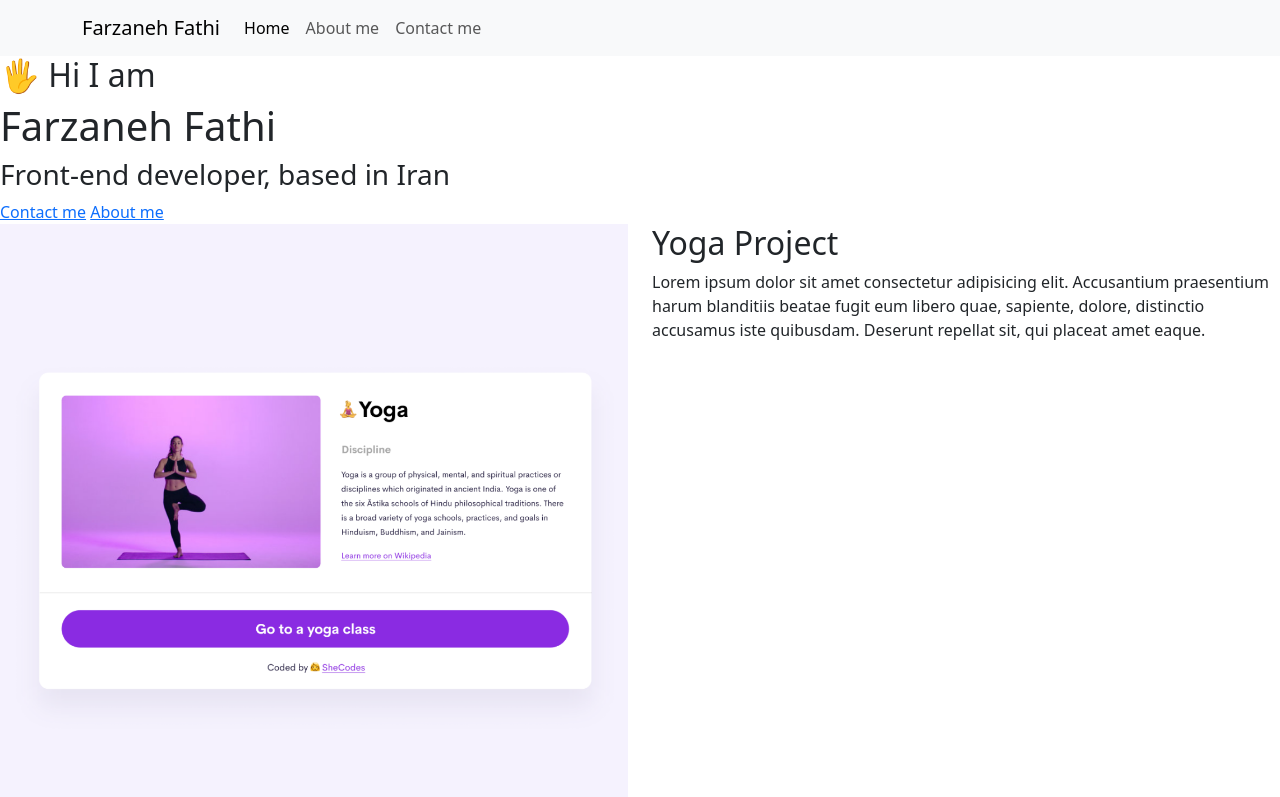
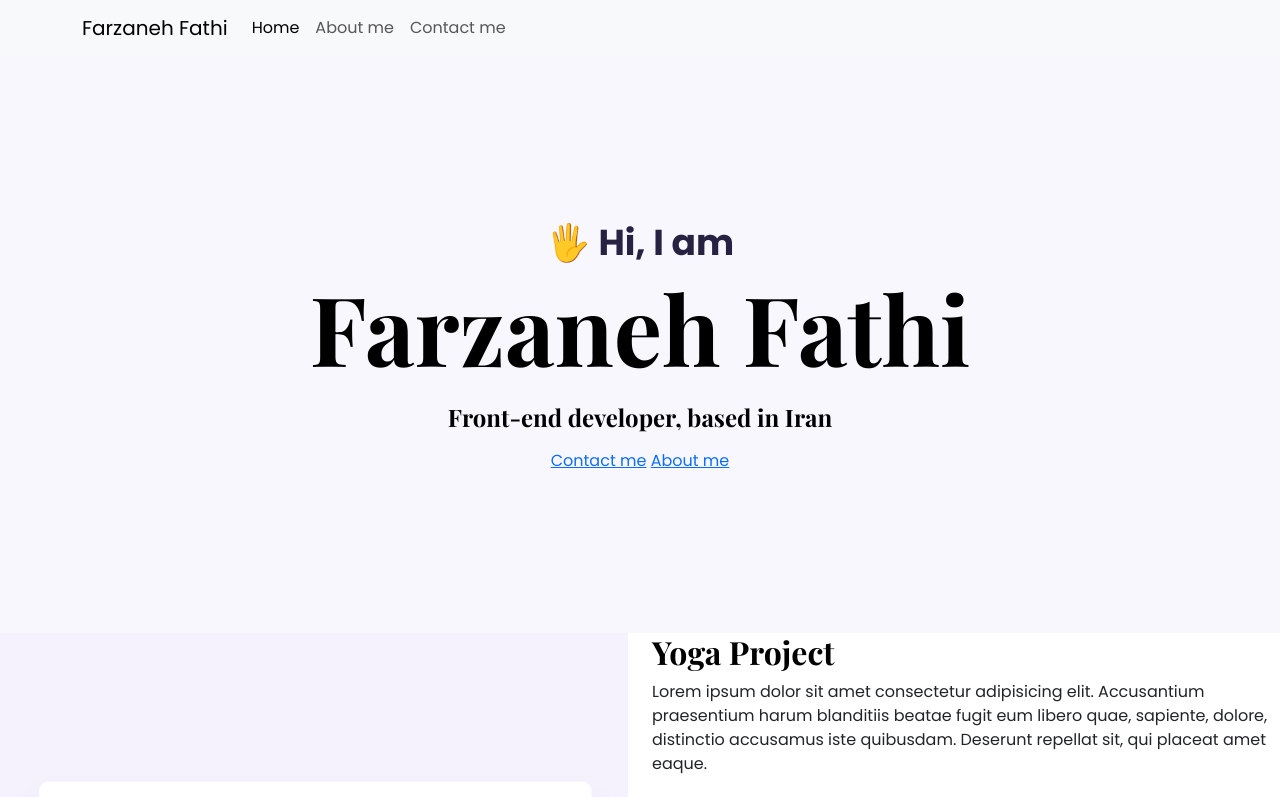
Before and after one commit to farzanehFathi/SheCodes-responsive-final-project, a plain HTML site: page index.html in a window 1280 px wide. Shown: the top 797 px of the page. Drawn offline with nearby package versions, Linux system fonts and the light colour scheme.

Commit message:
Style hero

```diff
--- a/index.html
+++ b/index.html
@@ -23,7 +23,7 @@
       href="https://fonts.googleapis.com/css2?family=Playfair+Display:wght@700&family=Poppins:wght@400;500;700&display=swap"
       rel="stylesheet"
     />
-
+    <link rel="stylesheet" href="/src/styling.css" />
     <title>Document</title>
   </head>
   <body>
@@ -58,9 +58,9 @@
       </div>
     </nav>
     <div class="hero">
-      <h2>🖐 Hi I am</h2>
+      <p>🖐 Hi, I am</p>
       <h1>Farzaneh Fathi</h1>
-      <h3>Front-end developer, based in Iran</h3>
+      <h2>Front-end developer, based in Iran</h2>
       <div class="buttons">
         <a href="">Contact me</a>
         <a href="">About me</a>
--- a/src/styling.css
+++ b/src/styling.css
@@ -4,3 +4,52 @@
   --heading-font-family: "Playfair Display", serif;
   --default-font-family: "Poppins", sans-serif;
 }
+
+body {
+  font-family: var(--default-font-family);
+}
+
+h1,
+h2,
+h3,
+h4,
+h5,
+h6 {
+  color: black;
+  font-family: var(--heading-font-family);
+  font-weight: bold;
+}
+h1,
+h2,
+h3,
+h4,
+h5,
+h6 {
+  margin-top: 0;
+  margin-bottom: 0.5rem;
+  line-height: 1.2;
+}
+
+.hero {
+  text-align: center;
+  padding: 160px 20px;
+  background-color: var(--secondary-color);
+}
+
+.hero p {
+  font-size: 36px;
+  font-weight: bold;
+  margin: 0;
+  color: #272142;
+}
+
+h1 {
+  font-size: 96px;
+}
+
+.hero h2 {
+  font-family: var(--heading-font-family);
+  font-weight: normal;
+  line-height: 2;
+  font-size: 24px;
+}
```
